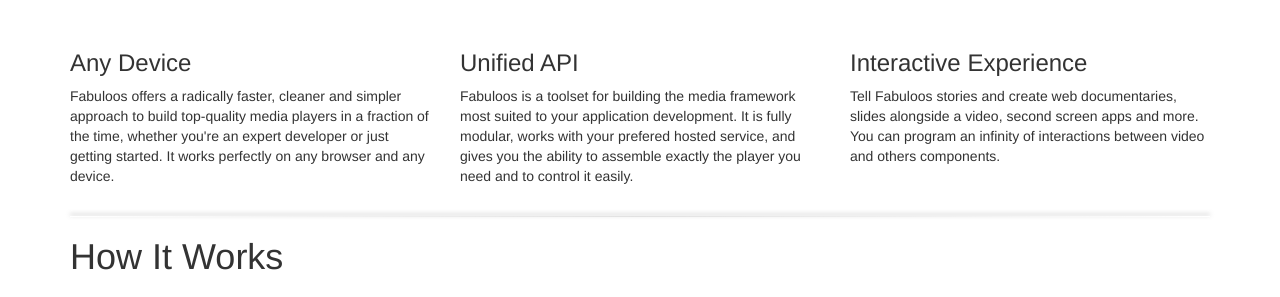
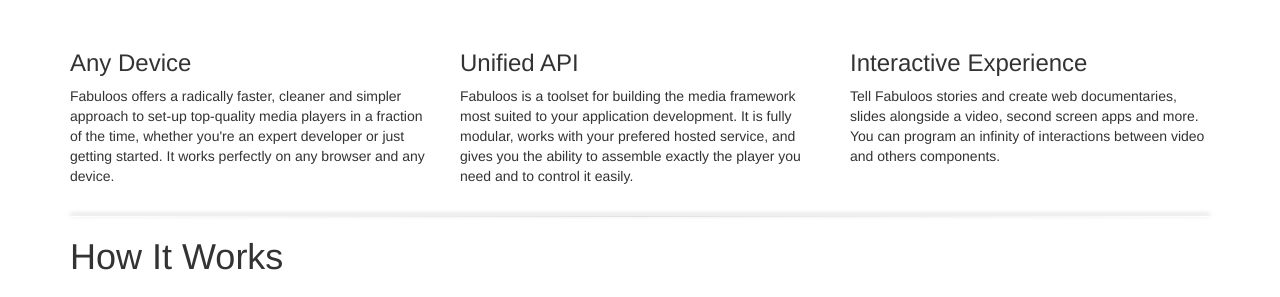
Before and after one commit to egeny/fabuloos-website, a Jekyll site: the page built from index.md, in a window 1280 px wide and 1400 px high, scrolled down 357 px. Shown: the part 172-469 px from the top of the window. Built offline with Jekyll 4.4.1, drawn with Linux system fonts in a browser that asks for light colours; some web fonts are replaced; Markdown is read by kramdown in place of the engine named in the settings; some of the changed text lies outside the part shown.

Commit message:
Derniers modifs de textes à revoir

```diff
--- a/_layouts/default.html
+++ b/_layouts/default.html
@@ -57,7 +57,7 @@
 			<a href="/" class="brand"><img src="/img/egeny.png" width="120" title="eGeny.net" /></a>
 		</div>
 		<div class="col-md-6">
-			<div class="notice">Copyright&nbsp;<a href="http://egeny.net">eGeny&nbsp;Inc</a>, Fabuloos is a trademark of eGeny&nbsp;Inc. View <a href="https://github.com/egeny/fabuloos-js/blob/master/LICENSE">licence</a>.</div>
+			<div class="notice">Copyright&nbsp;<a href="http://egeny.net">eGeny&nbsp;Inc</a>, Fabuloos is a trademark of eGeny&nbsp;Inc. View <a href="https://github.com/egeny/fabuloos-js/blob/master/LICENCE">licence</a>.</div>
 		</div>
 		<div class="col-md-3">
 			<ul class="social inline">
--- a/index.md
+++ b/index.md
@@ -27,7 +27,7 @@
         <h4 class="modal-title" id="myModalLabel">Kubrick // One-Point Perspective</h4>
       </div>
       <div class="modal-body">
-		<iframe src="http://fabuloos.ws/U73ldn" width="100%" height="408" frameborder="0" webkitallowfullscreen mozallowfullscreen msallowfullscreen allowfullscreen></iframe>
+		<iframe src="http://fabuloos.ws/xw5Gyt" width="100%" height="408" frameborder="0" webkitallowfullscreen mozallowfullscreen msallowfullscreen allowfullscreen></iframe>
       </div>
     </div><!-- /.modal-content -->
   </div><!-- /.modal-dialog -->
@@ -45,7 +45,7 @@
 <div class="row">
 	<div class="col-md-4 col-sm-4">
 				<h3>Any Device</h3>
-				<p>Fabuloos offers a radically faster, cleaner and simpler approach to build top-quality media players in a fraction of the time, whether you're an expert developer or just getting started. It works perfectly on any browser and any device.</p>
+				<p>Fabuloos offers a radically faster, cleaner and simpler approach to set-up top-quality media players in a fraction of the time, whether you're an expert developer or just getting started. It works perfectly on any browser and any device.</p>
 
 	</div>
 	<div class="col-md-4 col-sm-4">
@@ -129,11 +129,11 @@
 <div class="row">
 	<div class="col-md-8">
 	<h2>An initiative for standardizing media playback.</h2>
-		<p>You have an incredible list of options to play a media (JWPlayer, VideoJS, OSMF, Media Player Framework, Youtube, HTML5, using the player provided by your CDN or even proprietary solutions). In a way, that's a good thing, but you'll waste time benchmarking all this solutions to find the one for your project. Then, you'll have to dive into its documentation. Long story short, you waste time, energy, you have to learn new things even before starting to use a component. All of this increase the complexity, developping a so old and in-place thing such as a player had become a hard and boring task, sometimes painful to maintain. After that, you're in a closed garden, you have mastered a specific API and you'll have to start over if you want to change your player. </p>
+		<p>You have an incredible list of options to play a video (JWPlayer, VideoJS, OSMF, Media Player Framework, Youtube, HTML5, using the player provided by your CDN or even proprietary solutions). In a way, that's a good thing, but you'll waste time benchmarking all this solutions to find the one for your project. Then, you'll have to dive into its documentation. Long story short, you waste time, energy, you have to learn new things even before starting to use a component. All of this increase the complexity, developping a so old and in-place thing such as a player had become a hard and boring task, sometimes painful to maintain. After that, you're in a closed garden, you have mastered a specific API and you'll have to start over if you want to change your player.</p>
 		<p>We think it is important to provide the same experience any where, any time, any device. The debate of the platform doesn't matter, the time you spend not thinking about your product and the experience you want to offer to your user is (and should always be) your first concern. Regardless of the platform, we find a common problem: different implementations in the eco-system. This fragmentation leads to an huge waste of time and some complex workaround to achieve simple things. Fabuloos wants to leverage the concept of media player for every platform (in web-terms, that's a polyfill).</p>
 		<p>Fabuloos offers you a new way to build top-quality media players. No more browser plugins, no librairies dependencies, no proprietary platforms. You only need to use one method for embedding a video, based on open standards, and it works everywhere. This is actually a big step forward for standardizing video playback across web browsers and devices.</p>
 	</div>
-	<div class="col-md-4">
+	<div class="col-md-4 hidden-xs">
 		<div class="center">
 		<img src="/img/any-device.png" class="img-rounded" width="300px">
 		</div>
@@ -141,7 +141,7 @@
 </div>
 <hr />
 <div class="row">
-	<div class="col-md-4">
+	<div class="col-md-4 hidden-xs">
 		<div class="center">
 		<img src="/img/api-unified.png" class="img-rounded" width="300px" style="background-color:#fff;">
 		</div>
@@ -162,15 +162,15 @@
 		<p>Fabuloos comes with a custom set of controls over top of the video element to provide a consistent look between any environement. The rendering of every control and UI element is resolution independent and delivers a pixel-perfect rendering on Retina displays. It fixs many cross browser bugs or inconsistencies and adding new features that haven't been implemented by all browsers (like fullscreen and subtitles).</p>
 
 	</div>
-	<div class="col-md-4">
+	<div class="col-md-4 hidden-xs">
 		<div class="center">
-		<img src="/img/skin.png" class="img-rounded" width="200px" style="background-color:#fff;">
+		<img src="/img/skin.png" class="img-rounded" width="300px" style="background-color:#fff;">
 		</div>
 	</div>
 </div>
 <hr />
 <div class="row">
-	<div class="col-md-4">
+	<div class="col-md-4 hidden-xs">
 		<div class="center">
 		<img src="/img/no-dependency.png" class="img-rounded" width="200px" style="background-color:#fff;">
 		</div>
@@ -188,7 +188,7 @@
 		<p>Encyclopedia and references are a blessing. Most of technical documentation describe how to use a product although it should describe what should be done, no matter the product. A documentation should teach you to do things, not to use things. We're trying to build the most complete documentation on ”how you should build a player” (featuring guides on encoding, UI good practices and of course the available fabuloos' API).</p>
 		<p>We don't hope you'll become a “fabuloos expert”, we want you to add a “media specialist” to your skills. There is a big difference.</p>
 	</div>
-	<div class="col-md-4">
+	<div class="col-md-4 hidden-xs">
 		<div class="center">
 		<img src="/img/documentation.png" class="img-rounded" width="200px" style="background-color:#fff;">
 		</div>
@@ -196,7 +196,7 @@
 </div>
 <hr />
 <div class="row">
-	<div class="col-md-4">
+	<div class="col-md-4 hidden-xs">
 		<div class="center">
 		<img src="/img/open.png" class="img-rounded" width="200px" style="background-color:#fff;">
 		</div>
```
Also changed, not shown: _layouts/documentation.html (+4 -4 lines), img/skin.png, 1 other file.
